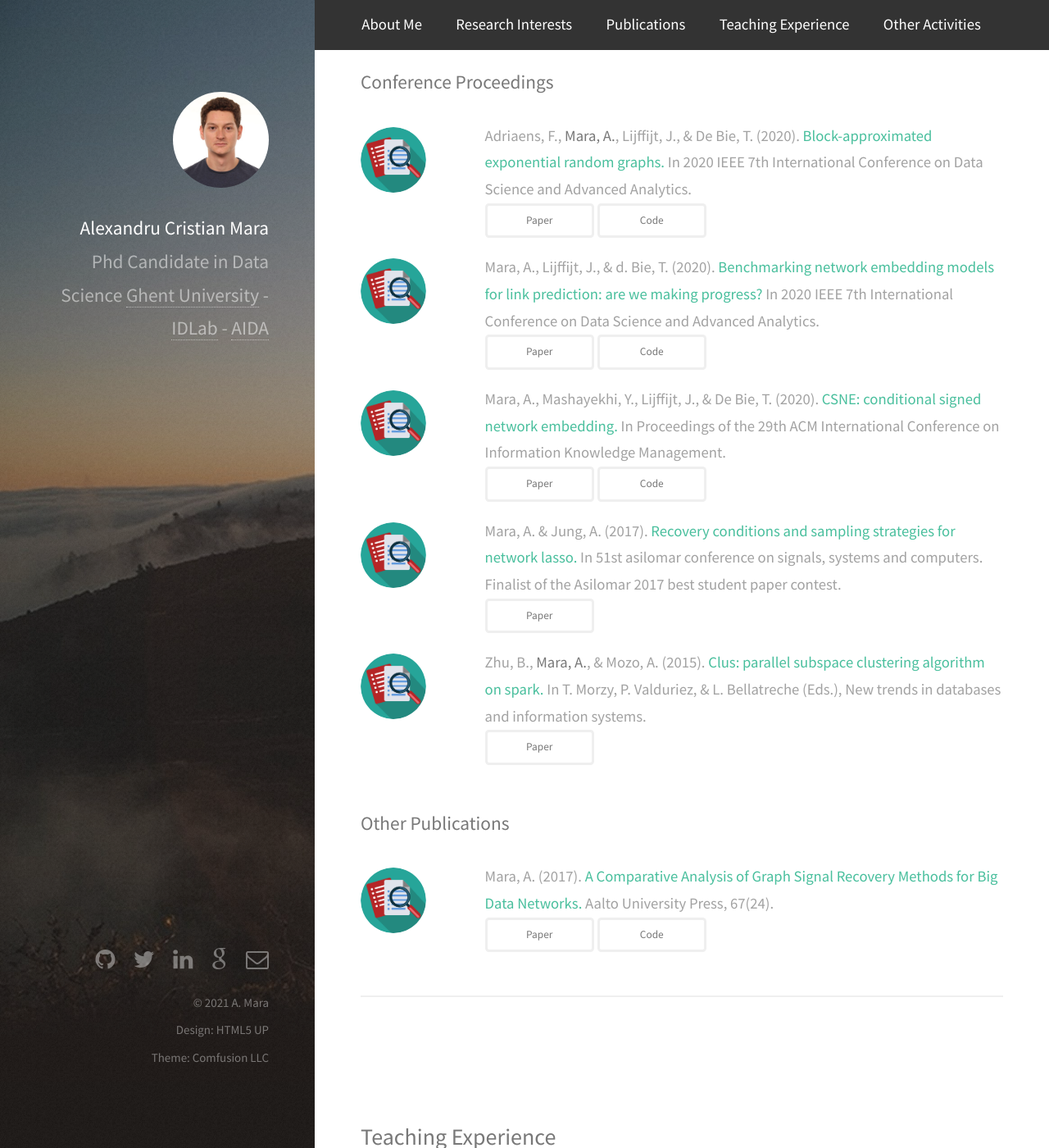
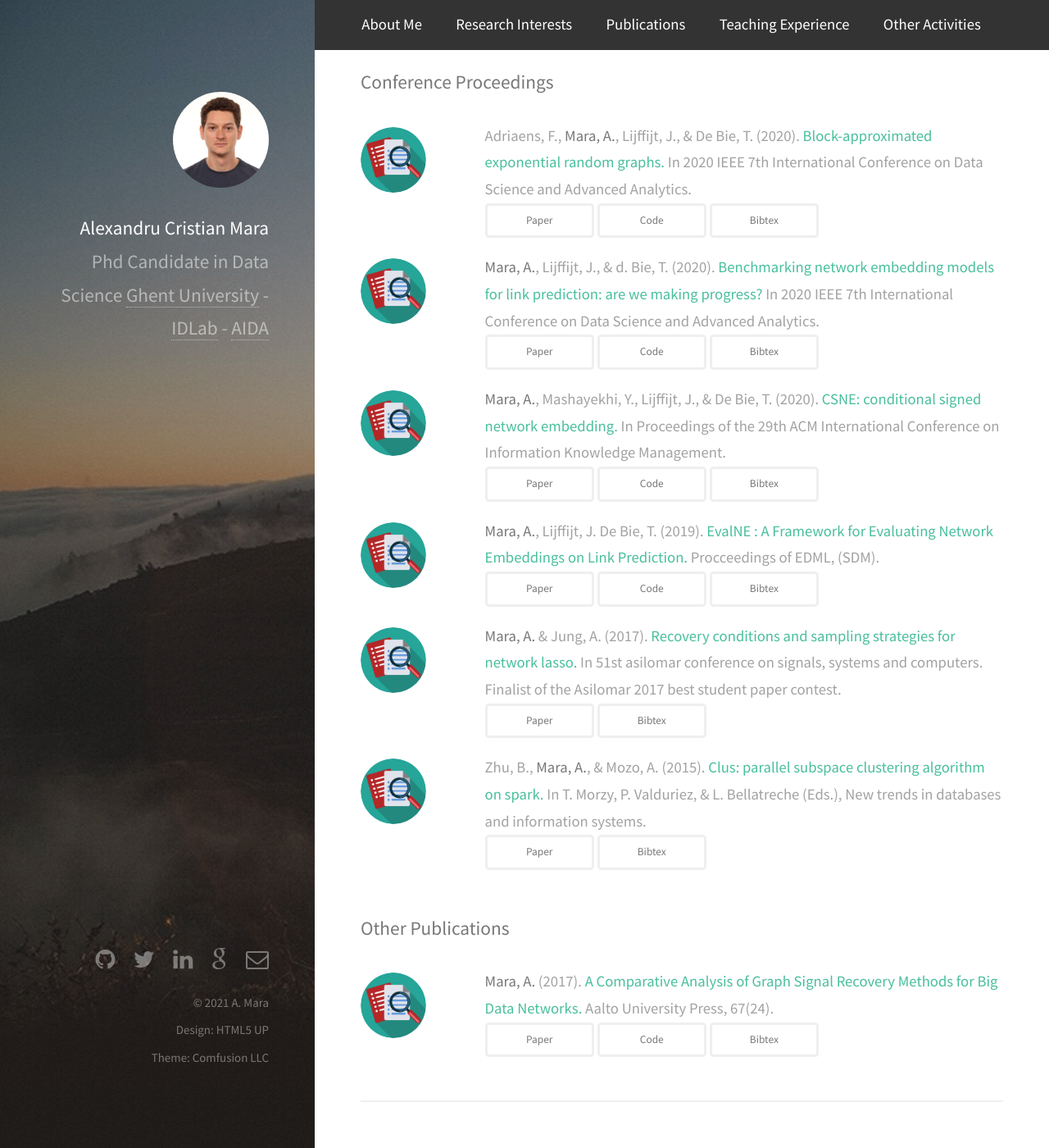
Before and after one commit to Dru-Mara/Dru-Mara.github.io, a Jekyll site: the page built from index.html, in a window 1280 px wide and 1400 px high, scrolled down 1618 px. Shown: the whole window at 82% size. Built offline with Jekyll 4.4.1, drawn with Linux system fonts in a browser that asks for light colours; nearby versions of some CDN libraries; some of the changed lines change nothing that is shown.

Commit message:
bibtex fixes

```diff
--- a/_data/publications.yml
+++ b/_data/publications.yml
@@ -3,9 +3,9 @@
   pic: placeholder.png
   link: https://ieeexplore.ieee.org/document/8902040
   code:
-  bibtexid: 1
+  bibtexid: 9
   bibtex: |
-   @ARTICLE{jung19,
+   @article{jung19,
    author={Jung, Alexander and Hero, III, Alfred O. and Mara, Alexandru Cristian and Jahromi, Saeed and Heimowitz, Ayelet and Eldar, Yonina C.},
    journal={IEEE Transactions on Signal Processing},
    title={Semi-Supervised Learning in Network-Structured Data via Total Variation Minimization},
@@ -19,9 +19,9 @@
   pic: placeholder.png
   link: https://www.frontiersin.org/articles/10.3389/fams.2017.00028/full
   code:
-  bibtexid: 2
+  bibtexid: 8
   bibtex: |
-   @ARTICLE{jung18,
+   @article{jung18,
    AUTHOR={Jung, Alexander and Tran, Nguyen and Mara, Alexandru},
    TITLE={When Is Network Lasso Accurate?},
    JOURNAL={Frontiers in Applied Mathematics and Statistics},
@@ -36,28 +36,109 @@
   pic: placeholder.png
   link: https://arxiv.org/abs/2002.07076
   code: https://github.com/aida-ugent/MaxEntComb
-- ref: Mara, A.</b>, Lijffijt, J., & d. Bie, T. (2020). <em>Benchmarking network embedding models for link prediction&colon; are we making progress?</em> In 2020 IEEE 7th International Conference on Data Science and Advanced Analytics.
+  bibtexid: 7
+  bibtex: |
+   @inproceedings{adriaens20erg,
+   title = {Block-Approximated Exponential Random Graphs},
+   author = {Florian Adriaens and Alexandru Cristian Mara and Jefrey Lijffijt and Tijl De Bie},
+   journal = {2020 IEEE 7th International Conference on Data Science and Advanced Analytics (DSAA)},
+   year = {2020},
+   pages = {70-80}}
+- ref: <b>Mara, A.</b>, Lijffijt, J., & d. Bie, T. (2020). <em>Benchmarking network embedding models for link prediction&colon; are we making progress?</em> In 2020 IEEE 7th International Conference on Data Science and Advanced Analytics.
   type: conference
   pic: placeholder.png
   link: https://arxiv.org/abs/2002.11522
   code: https://github.com/aida-ugent/NRL4LP
-- ref: Mara, A.</b>, Mashayekhi, Y., Lijffijt, J., & De Bie, T. (2020). <em>CSNE&colon; conditional signed network embedding.</em> In Proceedings of the 29th ACM International Conference on Information Knowledge Management.
+  bibtexid: 6
+  bibtex: |
+   @inproceedings{mara20benchmark,
+   title = {Benchmarking Network Embedding Models for Link Prediction: Are We Making Progress?},
+   author = {Alexandru Cristian Mara and Jefrey Lijffijt and Tijl De Bie},
+   journal = {2020 IEEE 7th International Conference on Data Science and Advanced Analytics (DSAA)},
+   year = {2020},
+   pages = {138-147}}
+- ref: <b>Mara, A.</b>, Mashayekhi, Y., Lijffijt, J., & De Bie, T. (2020). <em>CSNE&colon; conditional signed network embedding.</em> In Proceedings of the 29th ACM International Conference on Information Knowledge Management.
   type: conference
   pic: placeholder.png
   link: https://arxiv.org/abs/2005.10701
   code: https://github.com/aida-ugent/CSNE
-- ref: Mara, A.</b> & Jung, A. (2017). <em>Recovery conditions and sampling strategies for network lasso.</em> In 51st asilomar conference on signals, systems and computers. Finalist of the Asilomar 2017 best student paper contest.
+  bibtexid: 5
+  bibtex: |
+   @inproceedings{mara20csne,
+   author = {Mara, Alexandru and Mashayekhi, Yoosof and Lijffijt, Jefrey and de Bie, Tijl},
+   title = {CSNE: Conditional Signed Network Embedding},
+   year = {2020},
+   isbn = {9781450368599},
+   publisher = {Association for Computing Machinery},
+   url = {https://doi.org/10.1145/3340531.3411959},
+   doi = {10.1145/3340531.3411959},
+   booktitle = {Proceedings of the 29th ACM International Conference on Information & Knowledge Management},
+   pages = {1105–1114},
+   numpages = {10},
+   series = {CIKM '20}}
+- ref: <b>Mara, A.</b>, Lijffijt, J. De Bie, T. (2019). <em>EvalNE &colon; A Framework for Evaluating Network Embeddings on Link Prediction.</em> Procceedings of EDML, (SDM).
+  type: conference
+  pic: placeholder.png
+  link: https://arxiv.org/abs/1901.09691
+  code: https://github.com/Dru-Mara/EvalNE
+  bibtexid: 4
+  bibtex: |
+   @inproceedings{mara2019evalne,
+   title = {EvalNE : A Framework for Evaluating Network Embeddings on Link Prediction},
+   author = {Mara, Alexandru Cristian and Lijffijt, Jefrey and De Bie, Tijl},
+   booktitle = {Proc. of EDML, (SDM)},
+   issn = {1613-0073},
+   language = {eng},
+   location = {Calgary, Canada},
+   pages = {5--13},
+   url = {http://ceur-ws.org/Vol-2436/#article_2},
+   volume = {2436},
+   year = {2019}}
+
+- ref: <b>Mara, A.</b> & Jung, A. (2017). <em>Recovery conditions and sampling strategies for network lasso.</em> In 51st asilomar conference on signals, systems and computers. Finalist of the Asilomar 2017 best student paper contest.
   type: conference
   pic: placeholder.png
   link: https://arxiv.org/abs/1709.01402
   code:
+  bibtexid: 3
+  bibtex: |
+   @inproceedings{mara17nlasso,
+   author = {Mara, Alexandru and Jung, Alexander},
+   booktitle = {2017 51st Asilomar Conference on Signals, Systems, and Computers},
+   title = {Recovery conditions and sampling strategies for network Lasso},
+   year = {2017},
+   pages = {405-409},
+   doi = {10.1109/ACSSC.2017.8335369}}
 - ref: Zhu, B., <b>Mara, A.</b>, & Mozo, A. (2015). <em>Clus&colon; parallel subspace clustering algorithm on spark.</em> In T. Morzy, P. Valduriez, & L. Bellatreche (Eds.), New trends in databases and information systems.
   type: conference
   pic: placeholder.png
   link: https://link.springer.com/chapter/10.1007%2F978-3-319-23201-0_20
   code:
-- ref: Mara, A. (2017). <em>A Comparative Analysis of Graph Signal Recovery Methods for Big Data Networks.</em> Aalto University Press, 67(24).
+  bibtexid: 2
+  bibtex: |
+   @inproceedings{zhu15clus,
+   author = {Zhu, Bo and Mara, Alexandru and Mozo, Alberto},
+   title = {CLUS: Parallel Subspace Clustering Algorithm on Spark},
+   booktitle = {New Trends in Databases and Information Systems},
+   year = {2015},
+   publisher = {Springer International Publishing},
+   address = {Cham},
+   pages = {175--185},
+   isbn = {978-3-319-23201-0}}
+- ref: <b>Mara, A.</b> (2017). <em>A Comparative Analysis of Graph Signal Recovery Methods for Big Data Networks.</em> Aalto University Press, 67(24).
   type: misc
   pic: placeholder.png
   link: https://aaltodoc.aalto.fi/handle/123456789/28567
   code: https://github.com/Dru-Mara/GraphSignalRecovery
+  bibtexid: 1
+  bibtex: |
+   @mastersthesis{Mara2017,
+   title = {{A Comparative Analysis of Graph Signal Recovery Methods for Big Data Networks}},
+   author = {Mara, Alexandru},
+   year = {2017},
+   language = {English},
+   pages = {45+6},
+   school = {Aalto University. School of Science},
+   type = {Master's thesis},
+   keywords = {graph signal recovery, semi-supervised learning, benchmark, graphs},
+   url = {http://urn.fi/URN:NBN:fi:aalto-201710307413}}
--- a/_includes/publications.html
+++ b/_includes/publications.html
@@ -55,6 +55,10 @@
     	{% if pub.code != null %}
     	<button class="center button" onclick="location.href='{{pub.code}}'">Code</button>
     	{% endif %}
+    	{% if pub.bibtexid != null %}
+    	<button class="center button" onclick="showbibID('mybib{{pub.bibtexid}}')">Bibtex</button>
+    	<div id="mybib{{pub.bibtexid}}" style='display:none;white-space:pre-wrap;'> {{pub.bibtex}} </div>
+    	{% endif %}
     	</div>
     </div>
     {% endif %}
@@ -82,6 +86,10 @@
     	{% if pub.code != null %}
     	<button class="center button" onclick="location.href='{{pub.code}}'">Code</button>
     	{% endif %}
+    	{% if pub.bibtexid != null %}
+    	<button class="center button" onclick="showbibID('mybib{{pub.bibtexid}}')">Bibtex</button>
+    	<div id="mybib{{pub.bibtexid}}" style='display:none;white-space:pre-wrap;'> {{pub.bibtex}} </div>
+    	{% endif %}
     	</div>
     </div>
     {% endif %}
```
Also changed, not shown: 3 other files.
